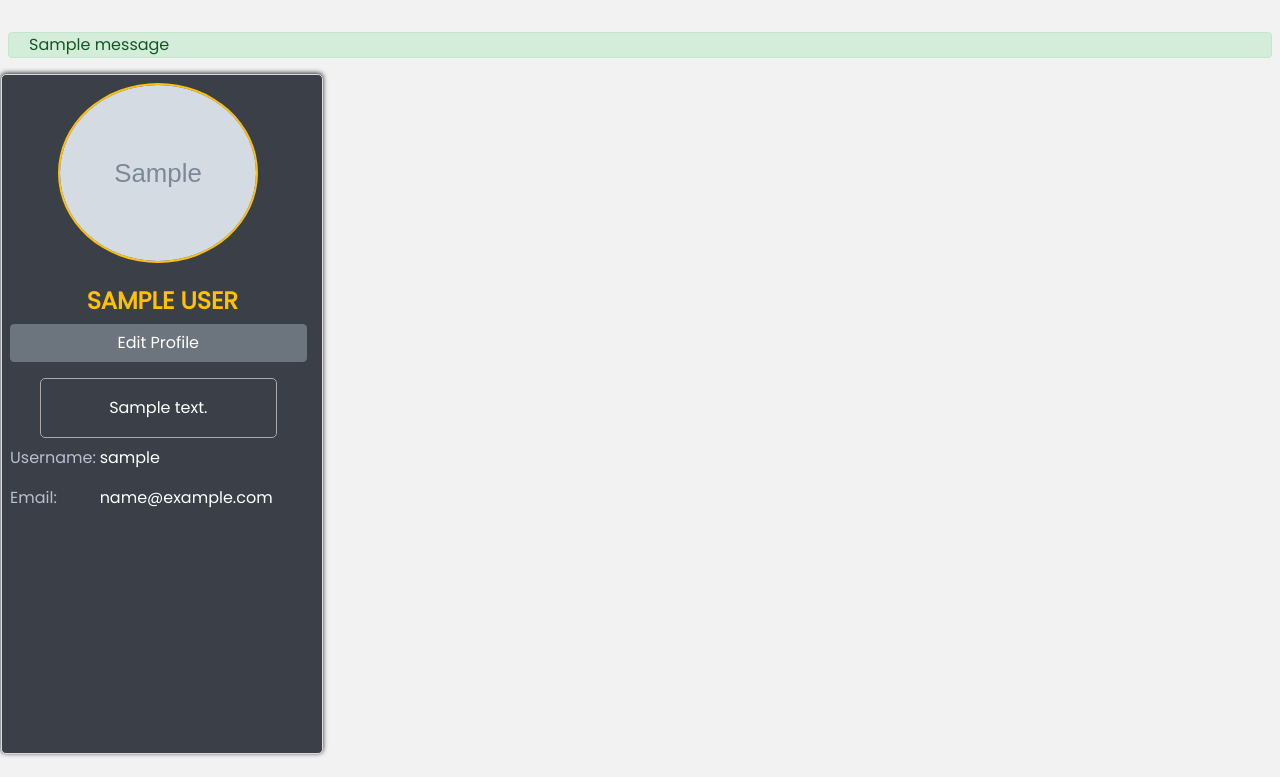
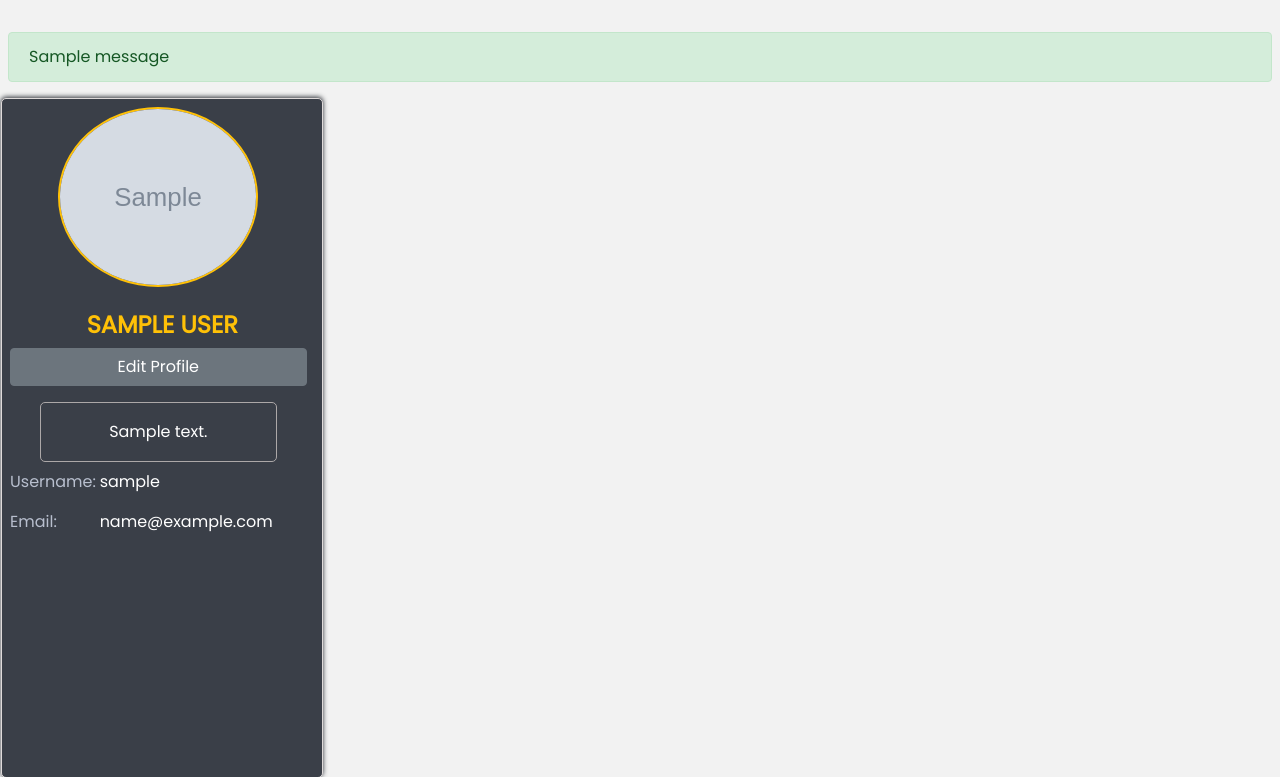
Before and after one commit to wendell1101/Learning-Management-System, a Django app: page /accounts/profile in a window 1280 px wide. Shown: the part 62-839 px from the top of the page. Run offline with Django 3.2, Linux system fonts and the light colour scheme; a user stored in the database is signed in; tables that the repository leaves empty hold one stand-in row (values such as "Sample post"); grey boxes marked "Sample" are stand-in pictures; one stand-in notice (Sample message) is shown; some libraries are stand-ins or nearby versions.

Commit message:
edit some css

```diff
--- a/system/static/system/css/main.css
+++ b/system/static/system/css/main.css
@@ -254,6 +254,7 @@ button{
     }
     .sidebar{
         display:none;
+        padding-left:none!important;
         /* width:600px!important */
     }
     .enroll-form{
--- a/system/templates/system/index.html
+++ b/system/templates/system/index.html
@@ -27,6 +27,7 @@
             {% endif %}
         </div>
       </div>
+      {%if not user.is_staff%}
         <div class="row">
           <div class="col">
             <form method ="POST" class="mt-1 mb-2 enroll-form"style="display:none">
@@ -42,6 +43,8 @@
             </form>
           </div>
         </div>
+      {%endif%}
+
       <div class="row">
         <div class="col">
           <a href="{% url 'create-post' %}" class="btn btn-dark text-white mb-3 border" id="create-post-btn">
--- a/users/templates/users/profile.html
+++ b/users/templates/users/profile.html
@@ -6,9 +6,9 @@
   {%if messages%}
         {%for message in messages%}
             {%if message.tags == 'success'%}
-                <p class="alert alert-success mt-2 d-flex align-items-center"style="height:20px!important">{{message}}</p>
+                <p class="alert alert-success mt-2 d-flex align-items-center"style="min-height:20px!important">{{message}}</p>
             {%else%}
-                <p class="alert alert-danger mt-2 d-flex align-items-center"style="height:20px!important">{{message}}</p>
+                <p class="alert alert-danger mt-2 d-flex align-items-center"style="min-height:20px!important">{{message}}</p>
             {%endif%}
         {% endfor %}
       {% endif %}
```
Lines whose indentation alone changed are shown as unchanged.
